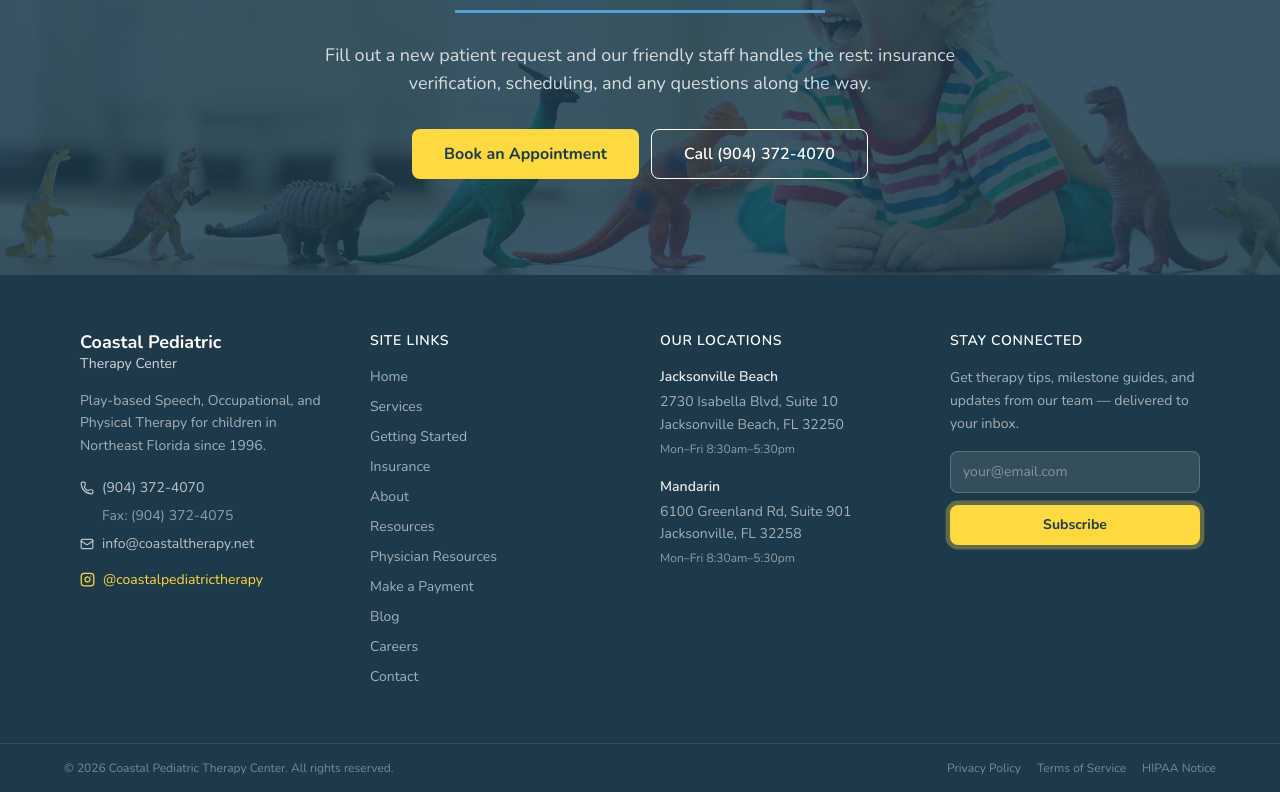
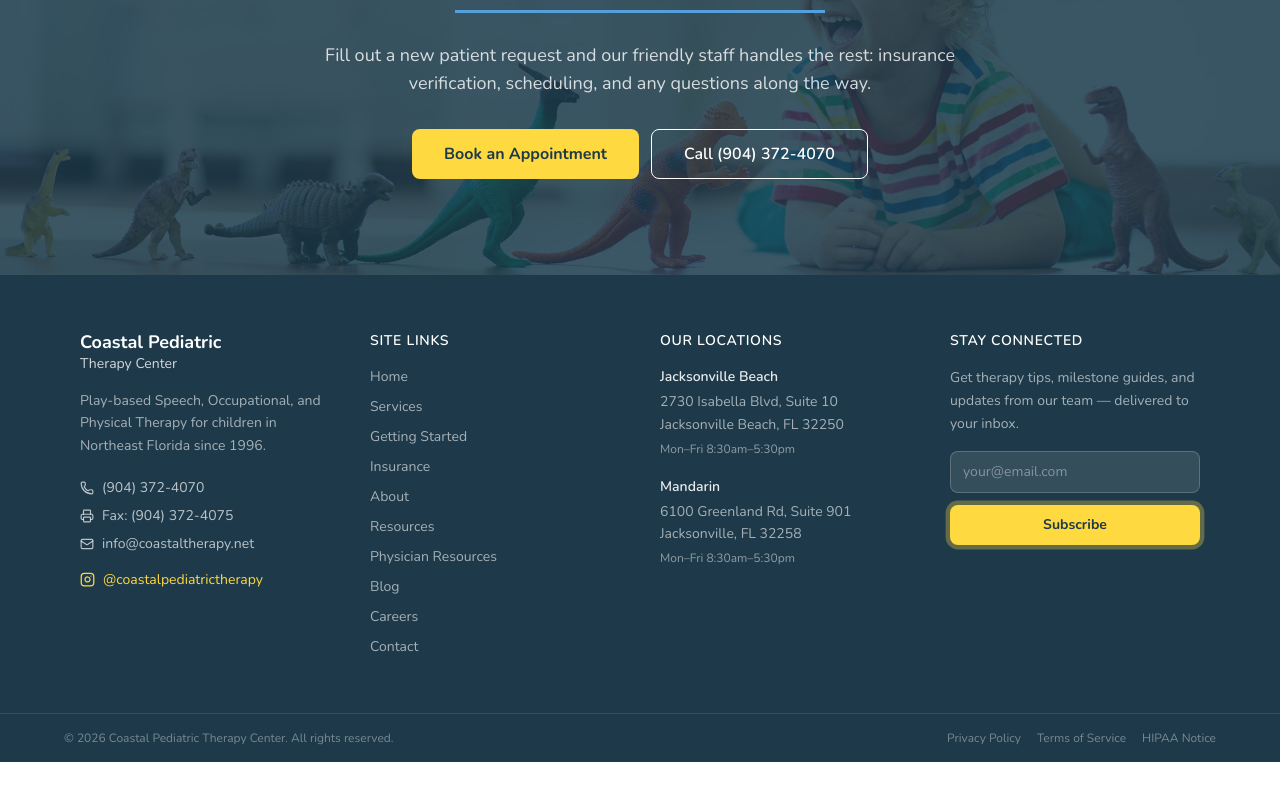
Before and after one commit to AppStudioPros/coastal-pediatric-therapy, a Next.js app: page / in a window 1280 px wide. Shown: the part 3213-4005 px from the top of the page. After the commit the page ends 3975 px from the top, so only its background shows below. Built offline with nearby package versions, Linux system fonts and the light colour scheme; no server answers; the database is empty.

Commit message:
fix: fax icon + clickable, remove make a payment from footer links

```diff
--- a/components/Footer.tsx
+++ b/components/Footer.tsx
@@ -1,6 +1,6 @@
 "use client";
 import Link from "next/link";
-import { Phone, Mail } from "lucide-react";
+import { Phone, Mail, Printer } from "lucide-react";
 function InstagramIcon({ size = 15 }: { size?: number }) {
   return (
     <svg xmlns="http://www.w3.org/2000/svg" width={size} height={size} viewBox="0 0 24 24" fill="none" stroke="currentColor" strokeWidth="2" strokeLinecap="round" strokeLinejoin="round">
@@ -20,7 +20,7 @@ const quickLinks = [
   ["About", "/about"],
   ["Resources", "/resources"],
   ["Physician Resources", "/physician-resources"],
-  ["Make a Payment", "/make-a-payment"],
+
   ["Blog", "/blog"],
   ["Careers", "/careers"],
   ["Contact", "/contact"],
@@ -62,10 +62,10 @@ export default function Footer() {
               <Phone size={14} />
               (904) 372-4070
             </a>
-            <p className="inline-flex items-center gap-2 text-sm text-white/50">
-              <Phone size={14} className="opacity-0" />
+            <a href="tel:9043724075" className="inline-flex items-center gap-2 text-sm text-white/70 hover:text-white transition">
+              <Printer size={14} />
               Fax: (904) 372-4075
-            </p>
+            </a>
             <a href="mailto:info@coastaltherapy.net" className="inline-flex items-center gap-2 text-sm text-white/70 hover:text-white transition">
               <Mail size={14} />
               info@coastaltherapy.net
```
